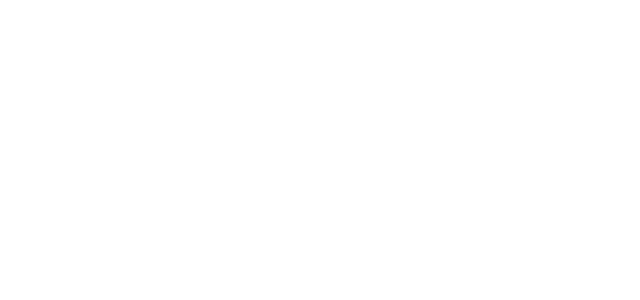
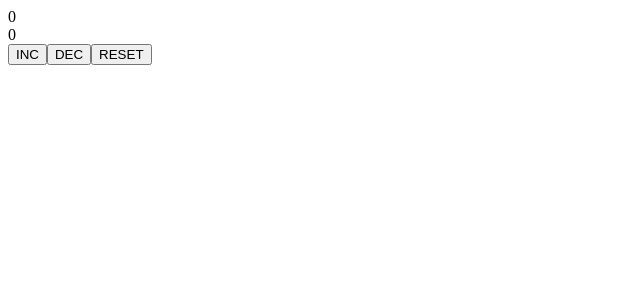
Before and after one commit to bodya1710/react_moduls, a React (Create React App) app: page / in a window 1280 px wide. Shown: the top 300 px of the page, without its empty margins (0-640 px from the left). Built offline with nearby package versions, Linux system fonts and the light colour scheme.

Commit message:
class_work4

```diff
--- a/src/App.js
+++ b/src/App.js
@@ -1,7 +1,28 @@
+import {useReducer} from "react";
+
+const reducer = (state, action) => {
+    state = {...state, count2: state.count2 + 1}
+    if (action.type === 'inc'){
+      return   {...state, count1:state.count1 + 1}
+    }    if (action.type === 'dec'){
+        return   {...state, count1:state.count1 - 1}
+    } if (action.type === 'reset'){
+        return   {...state, count1: action.payload, count2:action.payload }
+    }
+
+  return state
+}
 
 function App() {
+  const [state, dispatch] = useReducer(reducer, {count1:0, count2:0});
+
   return (
      <div>
+       <div>{state.count1}</div>
+       <div>{state.count2}</div>
+       <button onClick={()=> dispatch({type:'inc'})}>INC</button>
+       <button onClick={()=> dispatch({type:'dec'})}>DEC</button>
+       <button onClick={()=> dispatch({type:'reset',payload:0})}>RESET</button>
     </div>
   );
 }
```
